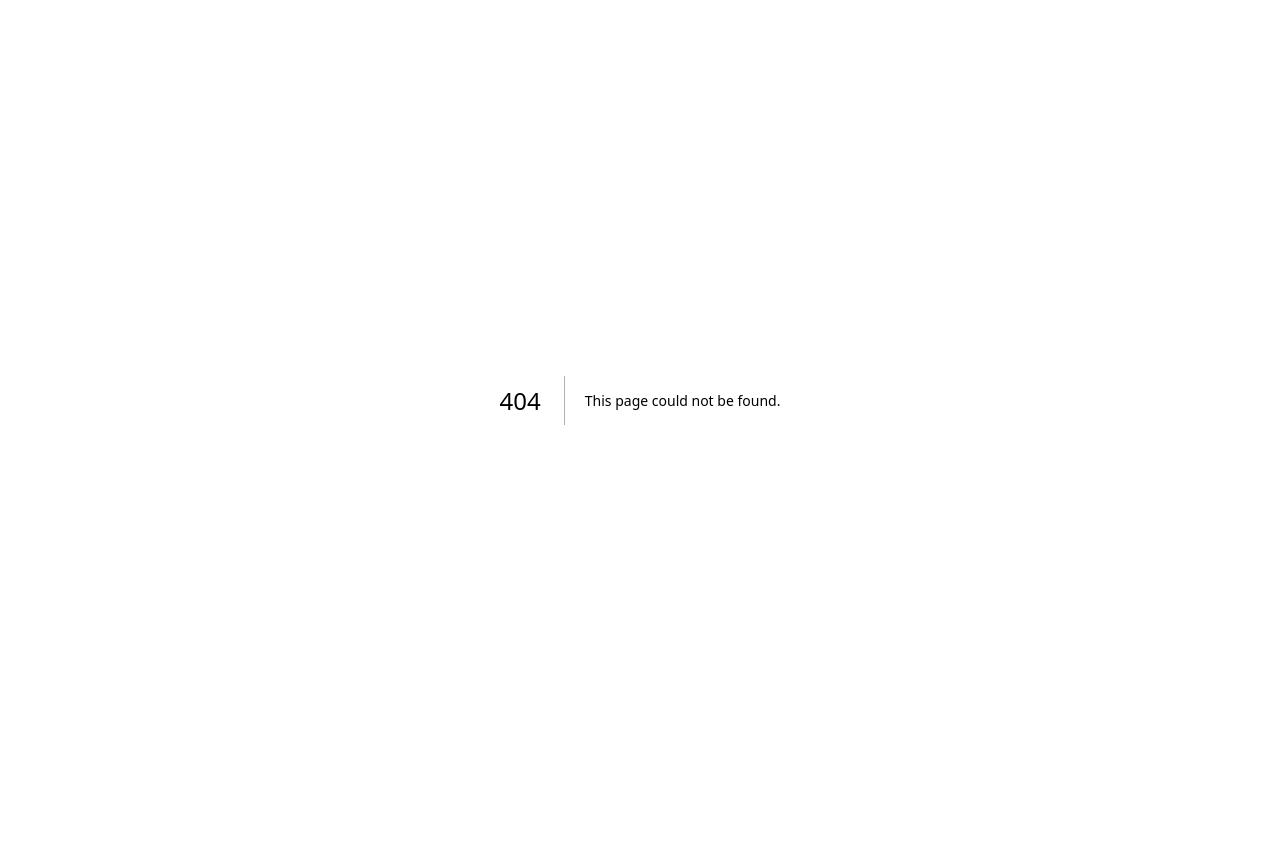
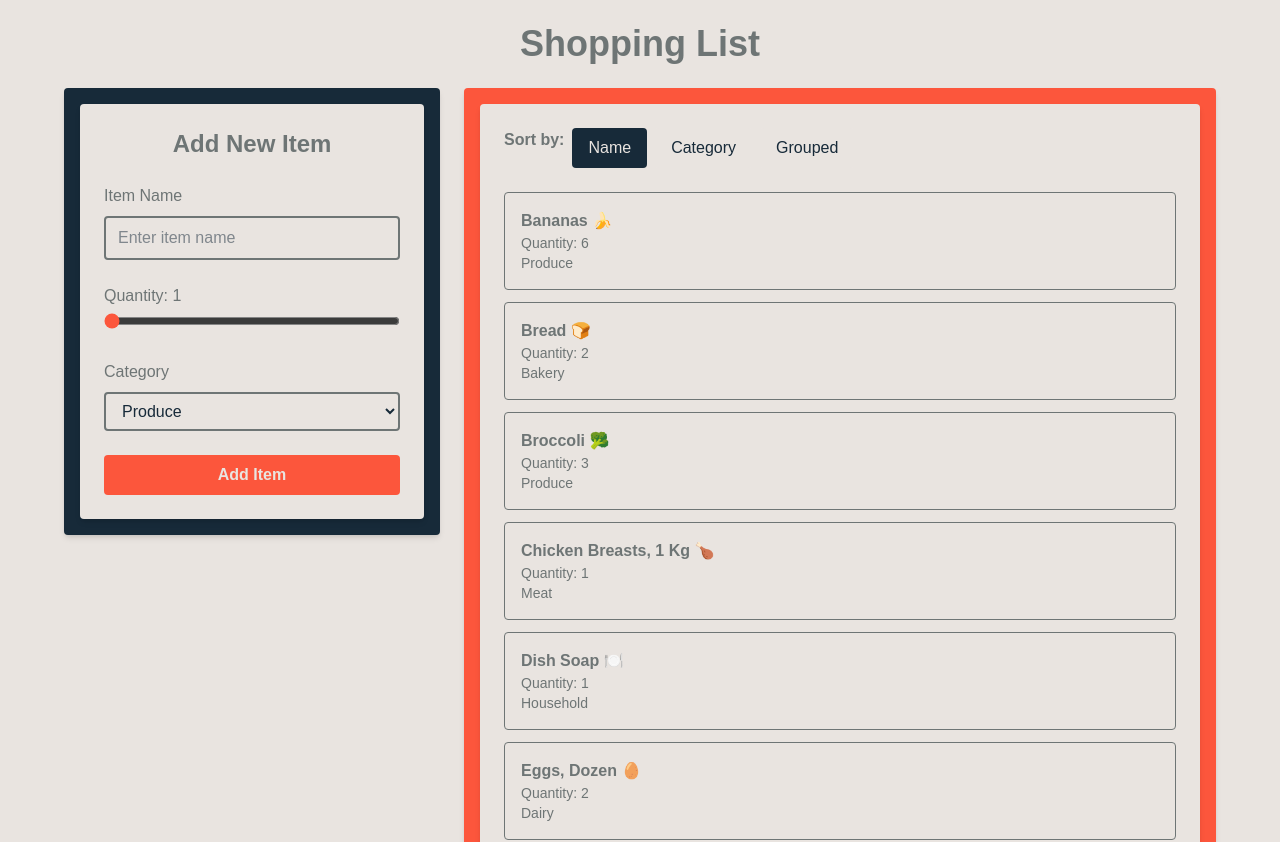
Before and after one commit to TLN13/CPRG306-Assignments, a Next.js app: page /week-6 in a window 1280 px wide. Before the commit this address had no page. Shown: the top 842 px of the page. Before the commit the page ends 800 px from the top, so only its background shows below. Built offline with nearby package versions, Linux system fonts and the light colour scheme.

Commit message:
redesigned the UI

```diff
--- a/app/page.tsx
+++ b/app/page.tsx
@@ -5,6 +5,7 @@ const weeks = [
   { href: "/week-3", name: "Week 3" },
   { href: "/week-4", name: "Week 4" },
   { href: "/week-5", name: "Week 5" },
+  { href: "/week-6", name: "Week 6" },
 ];
 
 export default function Page() {
--- /dev/null
+++ b/app/week-6/item-list.tsx
@@ -0,0 +1,87 @@
+"use client";
+
+import { useState } from "react";
+import Item from "./item";
+
+export type ItemType = {
+  id: string;
+  name: string;
+  category: string;
+  quantity: number;
+};
+
+interface Items {
+  items: ItemType[];
+}
+
+export default function ItemList({ items }: Items) {
+  const [sortBy, setSortBy] = useState<"name" | "category" | "grouped">("name");
+
+  const sortedItems: ItemType[] = [...items].sort((a, b) => {
+    if (sortBy === "name") return a.name.localeCompare(b.name);
+    if (sortBy === "category") return a.category.localeCompare(b.category);
+    return 0;
+  });
+
+  const groupedItems = sortedItems.reduce((groups, item) => {
+    if (!groups[item.category]) groups[item.category] = [];
+    groups[item.category].push(item);
+    return groups;
+  }, {} as { [category: string]: ItemType[] });
+
+  return (
+    <div className="p-6 rounded shadow-md bg-[#E9E4E0] min-h-screen text-[#6E7575]">
+      {/* Sort Buttons */}
+      <div className="flex gap-2 mb-6">
+        <p className="font-semibold text-[#6E7575]">Sort by:</p>
+
+        {["name", "category", "grouped"].map((type) => (
+          <button
+            key={type}
+            onClick={() => setSortBy(type as "name" | "category" | "grouped")}
+            className={`px-4 py-2 rounded font-medium transition-colors duration-200 ${
+              sortBy === type
+                ? "bg-[#172A39] text-[#E9E4E0]"
+                : "bg-[#E9E4E0] text-[#172A39] hover:bg-[#6E7575] hover:text-[#E9E4E0]"
+            }`}
+          >
+            {type.charAt(0).toUpperCase() + type.slice(1)}
+          </button>
+        ))}
+      </div>
+
+      {/* Items */}
+      {sortBy === "grouped" ? (
+        <div className="space-y-6">
+          {Object.keys(groupedItems)
+            .sort()
+            .map((category) => (
+              <div key={category}>
+                <h2 className="font-bold capitalize mb-2 text-[#6E7575]">
+                  {category}
+                </h2>
+
+                <ul className="space-y-3">
+                  {[...groupedItems[category]]
+                    .sort((a, b) => a.name.localeCompare(b.name))
+                    .map((item) => (
+                      <Item key={item.id} item={item} />
+                    ))}
+                </ul>
+              </div>
+            ))}
+        </div>
+      ) : (
+        <ul className="space-y-3">
+          {sortedItems.map((item) => (
+            <Item key={item.id} item={item} />
+          ))}
+        </ul>
+      )}
+    </div>
+  );
+}
+// #172A39
+// #E9E4E0
+// #FC563C
+// #6E7575
--- /dev/null
+++ b/app/week-6/item.tsx
@@ -0,0 +1,18 @@
+export type ItemProps = {
+  item: {
+    id: string;
+    name: string;
+    quantity: number;
+    category: string;
+  };
+};
+
+export default function Item({ item }: ItemProps) {
+  return (
+    <li className="p-4 rounded bg-[#E9E4E0] hover:bg-[#BFBFBF] transition-colors duration-200 text-[#6E7575] border">
+      <p className="font-semibold capitalize">{item.name}</p>
+      <p className="text-sm capitalize">Quantity: {item.quantity}</p>
+      <p className="text-sm capitalize">{item.category}</p>
+    </li>
+  );
+}
--- /dev/null
+++ b/app/week-6/items.json
@@ -0,0 +1,74 @@
+[
+  {
+    "id": "1h2GJKH12gkHG31h1H",
+    "name": "milk, 4 L 🥛",
+    "quantity": 1,
+    "category": "dairy"
+  },
+  {
+    "id": "2KJH3k2j3H1k2J3K1H",
+    "name": "bread 🍞",
+    "quantity": 2,
+    "category": "bakery"
+  },
+  {
+    "id": "3h2KJH3k2j3H1k2J3",
+    "name": "eggs, dozen 🥚",
+    "quantity": 2,
+    "category": "dairy"
+  },
+  {
+    "id": "4k2J3K1H2GJKH12gk",
+    "name": "bananas 🍌",
+    "quantity": 6,
+    "category": "produce"
+  },
+  {
+    "id": "5H1h1H2KJH3k2j3H",
+    "name": "broccoli 🥦",
+    "quantity": 3,
+    "category": "produce"
+  },
+  {
+    "id": "6H1k2J3K1H2GJKH1",
+    "name": "chicken breasts, 1 kg 🍗",
+    "quantity": 1,
+    "category": "meat"
+  },
+  {
+    "id": "7gkHG31h1H2KJH3k",
+    "name": "pasta sauce 🍝",
+    "quantity": 3,
+    "category": "canned goods"
+  },
+  {
+    "id": "8j3H1k2J3K1H2GJK",
+    "name": "spaghetti, 454 g 🍝",
+    "quantity": 2,
+    "category": "dry goods"
+  },
+  {
+    "id": "9H12gkHG31h1H2KJ",
+    "name": "toilet paper, 12 pack 🧻",
+    "quantity": 1,
+    "category": "household"
+  },
+  {
+    "id": "10H3k2j3H1k2J3K1",
+    "name": "paper towels, 6 pack",
+    "quantity": 1,
+    "category": "household"
+  },
+  {
+    "id": "11k2J3K1H2GJKH12",
+    "name": "dish soap 🍽️",
+    "quantity": 1,
+    "category": "household"
+  },
+  {
+    "id": "12GJKH12gkHG31h1",
+    "name": "hand soap 🧼",
+    "quantity": 4,
+    "category": "household"
+  }
+]
--- /dev/null
+++ b/app/week-6/new-item.tsx
@@ -0,0 +1,109 @@
+"use client";
+
+import { useState, FormEvent } from "react";
+
+interface NewItemProps {
+  onAddItem: (item: { name: string; quantity: number; category: string }) => void;
+}
+
+export default function NewItem({ onAddItem }: NewItemProps) {
+  const [name, setName] = useState("");
+  const [quantity, setQuantity] = useState(1);
+  const [category, setCategory] = useState("produce");
+  const [nameTouched, setNameTouched] = useState(false);
+
+  function handleSubmit(event: FormEvent<HTMLFormElement>) {
+    event.preventDefault();
+    if (!name || name.length < 2){
+      setNameTouched(true);
+      return;
+    }
+
+    onAddItem({ name, quantity, category });
+    setName("");
+    setQuantity(1);
+    setCategory("produce");
+    setNameTouched(false);
+  }
+
+  return (
+    <form
+      onSubmit={handleSubmit}
+      className="bg-[#E9E4E0] p-6 rounded shadow-md space-y-6 text-[#6E7575]"
+    >
+      <h2 className="text-2xl font-bold text-center">Add New Item</h2>
+
+      {/* Name */}
+      <div>
+        <label htmlFor="item-name" className="block font-medium mb-1">
+          Item Name
+        </label>
+        <input
+          id="item-name"
+          type="text"
+          placeholder="Enter item name"
+          value={name}
+          onChange={(e) => setName(e.target.value)}
+          onBlur={() => setNameTouched(true)}
+          className={`mt-1 w-full border-2 rounded px-3 py-2 text-[#172A39] focus:outline-none focus:ring-2 focus:ring-[#FC563C] ${
+            nameTouched && name.length < 2 ? "border-red-500" : "border-[#6E7575]"
+          }`}
+        />
+      </div>
+
+      {/* Quantity */}
+      <div>
+        <label htmlFor="quantity" className="block font-medium mb-1">
+          Quantity: {quantity}
+        </label>
+        <input
+          id="quantity"
+          type="range"
+          min={1}
+          max={99}
+          value={quantity}
+          onChange={(e) => setQuantity(Number(e.target.value))}
+          className="
+            w-full h-4
+            rounded-lg
+            bg-[#6E7575]/30
+            accent-[#FC563C]
+            cursor-pointer
+          "
+        />
+      </div>
+      {/* Category */}
+      <div>
+        <label htmlFor="category" className="block font-medium mb-1">
+          Category
+        </label>
+        <select
+          id="category"
+          value={category}
+          onChange={(e) => setCategory(e.target.value)}
+          className="mt-1 w-full border-2 rounded px-3 py-2 text-[#172A39] border-[#6E7575] focus:outline-none focus:ring-2 focus:ring-[#FC563C]"
+        >
+          <option value="produce">Produce</option>
+          <option value="dairy">Dairy</option>
+          <option value="bakery">Bakery</option>
+          <option value="meat">Meat</option>
+          <option value="frozen foods">Frozen Foods</option>
+          <option value="canned goods">Canned Goods</option>
+          <option value="dry goods">Dry Goods</option>
+          <option value="beverages">Beverages</option>
+          <option value="snacks">Snacks</option>
+          <option value="household">Household</option>
+          <option value="other">Other</option>
+        </select>
+      </div>
+
+      {/* Submit */}
+      <button
+        type="submit"
+        className="w-full bg-[#FC563C] hover:bg-[#e14c32] text-[#E9E4E0] font-semibold py-2 rounded transition-colors duration-200"
+      >
+        Add Item
+      </button>
+    </form>
+  );
+}
--- /dev/null
+++ b/app/week-6/page.tsx
@@ -0,0 +1,52 @@
+"use client";
+
+import { useState } from "react";
+import ItemList from "./item-list";
+import NewItem from "./new-item";
+import itemsData from "./items.json";
+
+export interface Item {
+  id: string;
+  name: string;
+  quantity: number;
+  category: string;
+}
+
+export default function Page() {
+  const [items, setItems] = useState<Item[]>(itemsData);
+
+  const handleAddItem = (newItem: {
+    name: string;
+    quantity: number;
+    category: string;
+  }) => {
+    const itemWithId: Item = {
+      ...newItem,
+      id: crypto.randomUUID(),
+    };
+
+    setItems((current) => [...current, itemWithId]);
+  };
+
+  return (
+    <main className="min-h-screen p-6 bg-[#E9E4E0]">
+      <h1 className="text-4xl font-bold mb-6 text-center text-[#6E7575]">
+        Shopping List
+      </h1>
+
+      <div className="max-w-6xl mx-auto flex flex-col md:flex-row gap-6">
+        <div className="md:w-1/3">
+          <div className="p-4 rounded shadow-md bg-[#172A39]">
+            <NewItem onAddItem={handleAddItem} />
+          </div>
+        </div>
+
+        <div className="md:w-2/3">
+          <div className="p-4 rounded shadow-md bg-[#FC563C]">
+            <ItemList items={items} />
+          </div>
+        </div>
+      </div>
+    </main>
+  );
+}
```
